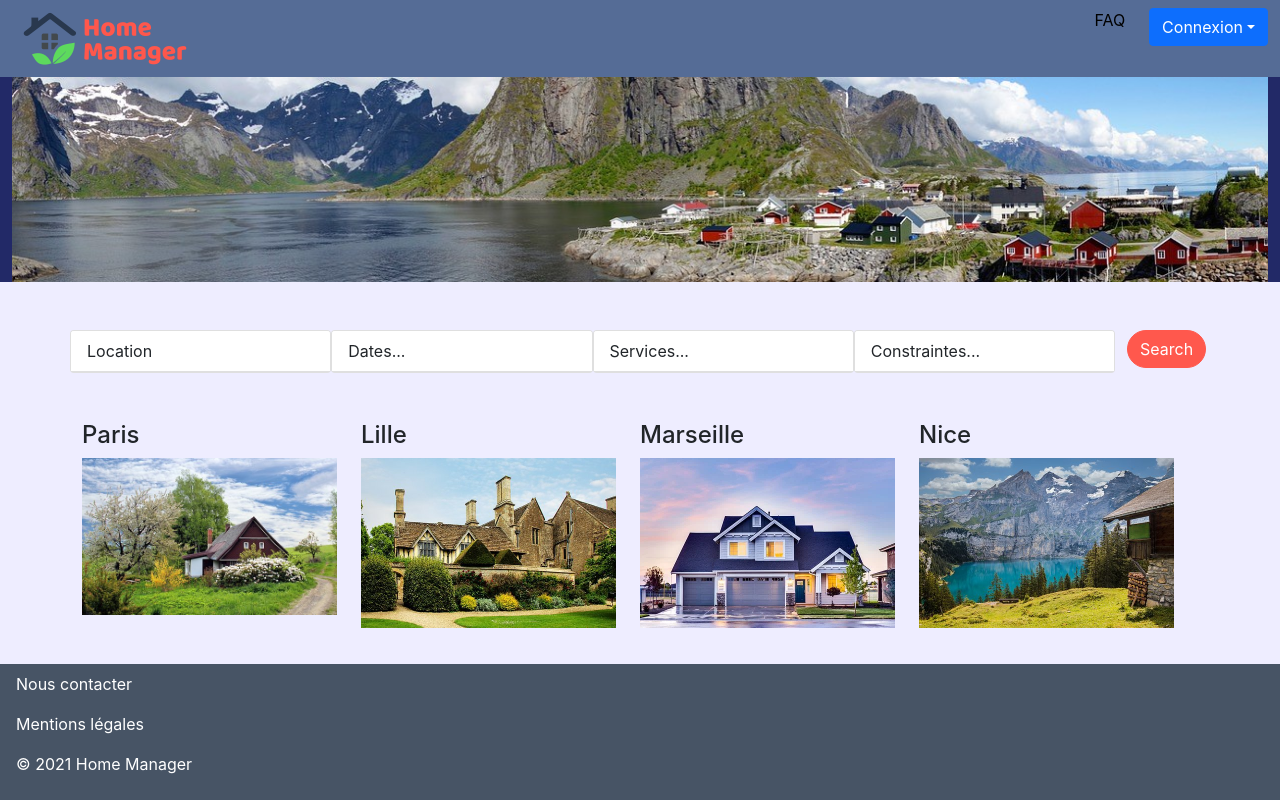
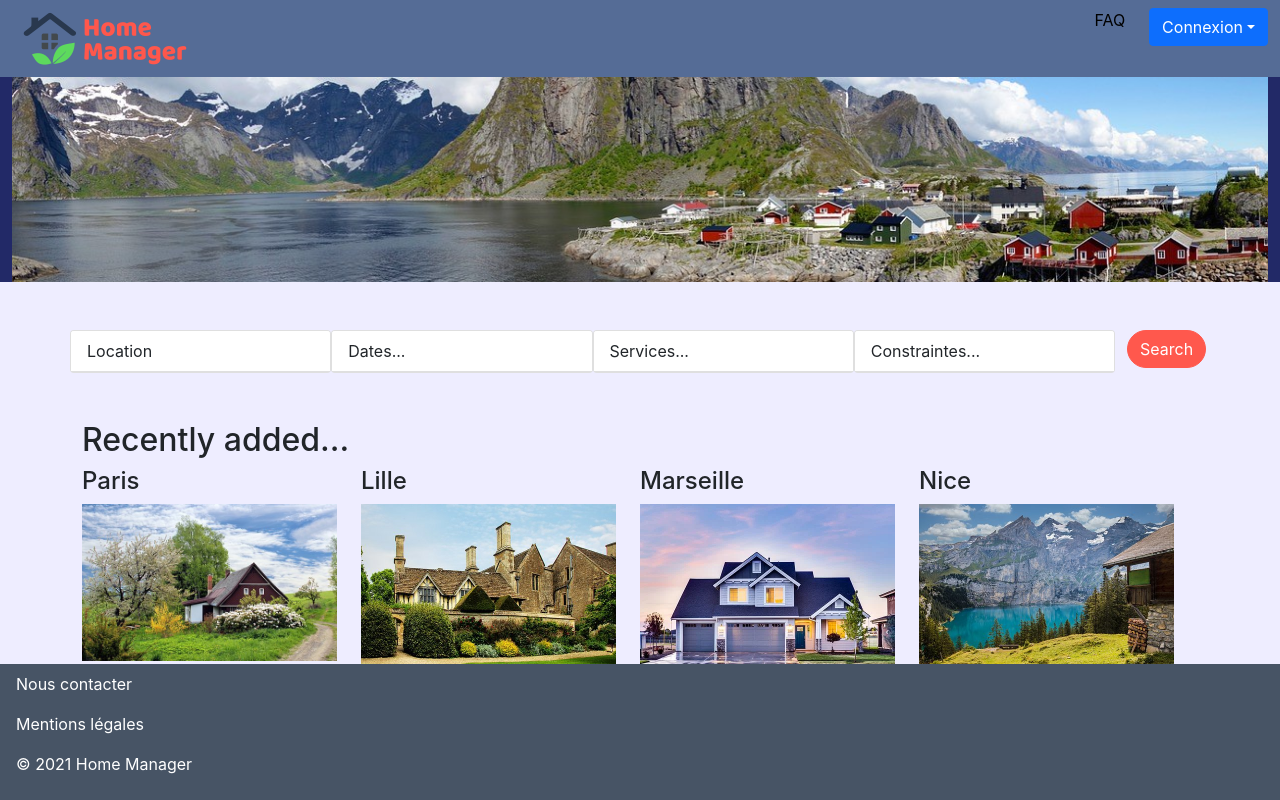
Before and after one commit to WebTechnoHomeManager/HomeManagerWebApp, a React (Create React App) app in the folder Front/: page / in a window 1280 px wide. Built offline with nearby package versions, Linux system fonts and the light colour scheme.

Commit message:
jsx extension

```diff
--- a/Front/src/App.js
+++ b/Front/src/App.jsx
@@ -1,6 +1,6 @@
 import './css/App.scss';
-import Navbar from './components/Navbar';
-import Footer from './components/Footer';
+import Navbar from './components/Navbar.jsx';
+import Footer from './components/Footer.jsx';
 import { Switch, Route } from 'react-router-dom';
 import Home from './pages/Home';
 import MesBiens from './pages/MesBiens';
--- a/Front/src/components/HProperties.js
+++ b/Front/src/components/HighlightedProperties.jsx
@@ -7,11 +7,12 @@ import house2 from '../images/houses/house2.jpg';
 import house3 from '../images/houses/house3.jpg';
 import house4 from '../images/houses/house4.jpg';
 
-class HProperties extends Component {
+class HighlightedProperties extends Component {
 
     render() {
         return (
             <Row>
+                <h2>Recently added...</h2>
                 <Col>
                     <h4>Paris</h4>
                     <Image src={house1} className="img-fluid mx-auto d-block" />
@@ -31,4 +32,4 @@ class HProperties extends Component {
             </Row>
         )
     }
-} export default HProperties;
+} export default HighlightedProperties;
--- a/Front/src/index.js
+++ b/Front/src/index.js
@@ -1,7 +1,7 @@
 import React from 'react';
 import ReactDOM from 'react-dom';
 import './index.css';
-import App from './App';
+import App from './App.jsx';
 import reportWebVitals from './reportWebVitals';
 import { BrowserRouter } from 'react-router-dom';
 
--- a/Front/src/pages/Home.js
+++ b/Front/src/pages/Home.jsx
@@ -3,8 +3,8 @@ import '../css/App.scss';
 import banner from '../images/banner/banner2-cropped2.jpg';
 import { Container, Row } from 'react-bootstrap';
 import SearchBar from '../components/SearchBar';
-import HProperties from '../components/HProperties';
-import Image from 'react-bootstrap/Image'
+import HighlightedProperties from '../components/HighlightedProperties';
+import Image from 'react-bootstrap/Image';
 
 function Home() {
     return (
@@ -21,7 +21,7 @@ function Home() {
             </Container>
             <Container className="my-5">
                 <Row>
-                    <HProperties></HProperties>
+                    <HighlightedProperties></HighlightedProperties>
                 </Row>
             </Container>
         </div>
```
Also changed, not shown: Front/src/components/Footer.jsx (renamed from Front/src/components/Footer.js), Front/src/components/Navbar.jsx (renamed from Front/src/components/Navbar.js), Front/src/components/SearchBar.jsx (renamed from Front/src/components/SearchBar.js), Front/src/pages/MesBiens.jsx (renamed from Front/src/pages/MesBiens.js), 1 other file (tests, documents, lock files or other folders).
